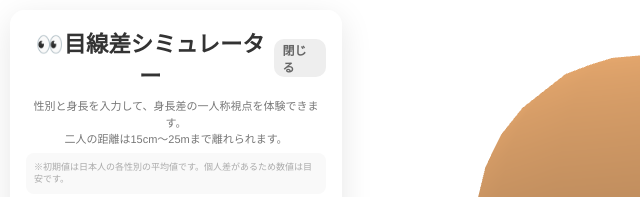
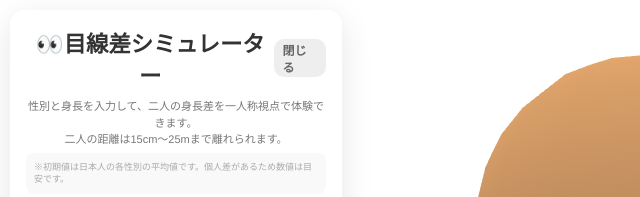
Before and after one commit to qwertyaz111/eye-level-simulator, a plain HTML site: page index.html in a window 1280 px wide. Shown: the top 197 px of the page, 0-640 px from the left. Drawn offline with nearby package versions, Linux system fonts and the light colour scheme; animation ran at ten frames a second.

```diff
--- a/index.html
+++ b/index.html
@@ -86,7 +86,7 @@
     </div>
 
     <div id="ui-content">
-        <p class="app-description">性別と身長を入力して、身長差の一人称視点を体験できます。<br>
+        <p class="app-description">性別と身長を入力して、二人の身長差を一人称視点で体験できます。<br>
         二人の距離は15cm～25mまで離れられます。</p>
 
         <div class="app-disclaimer">
```
